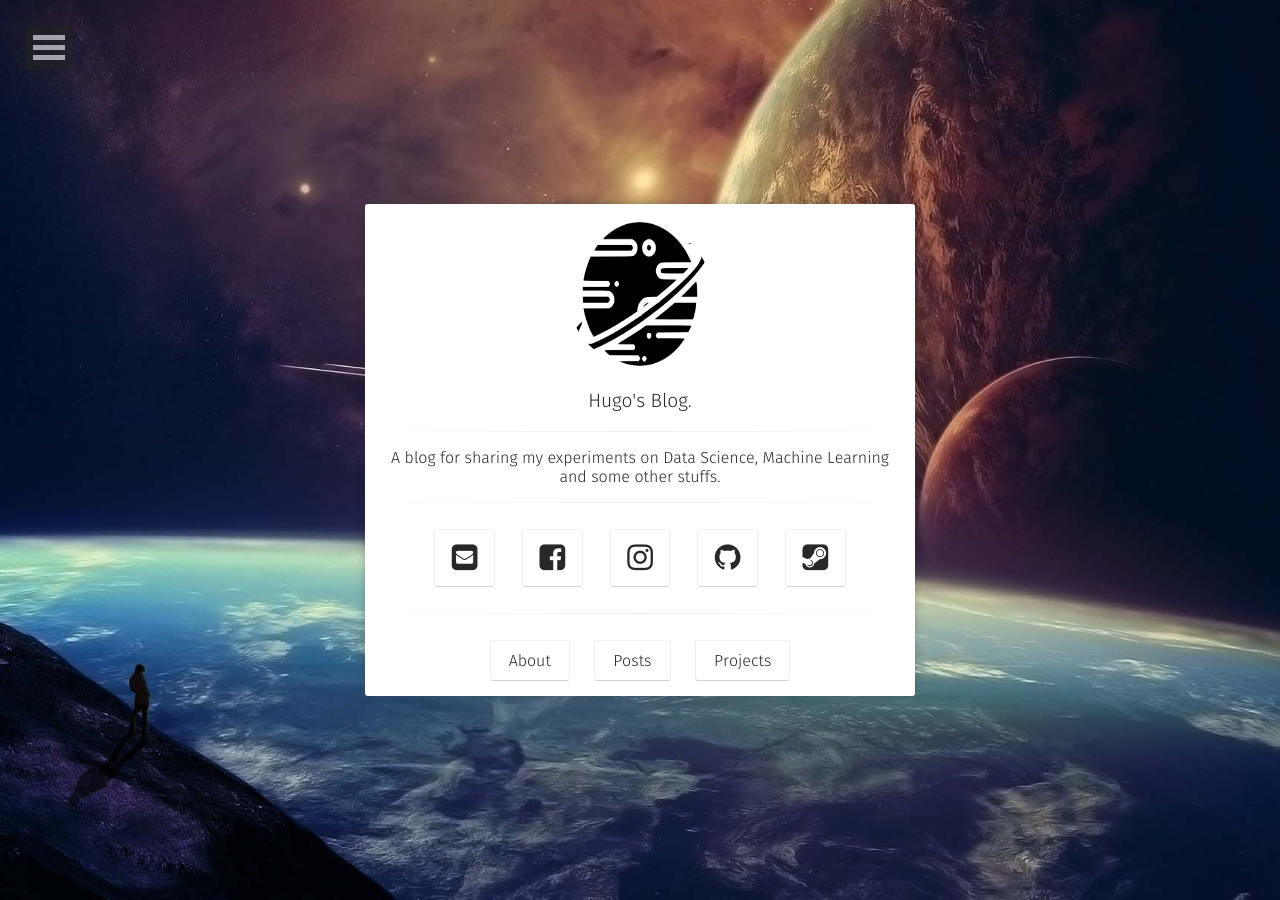
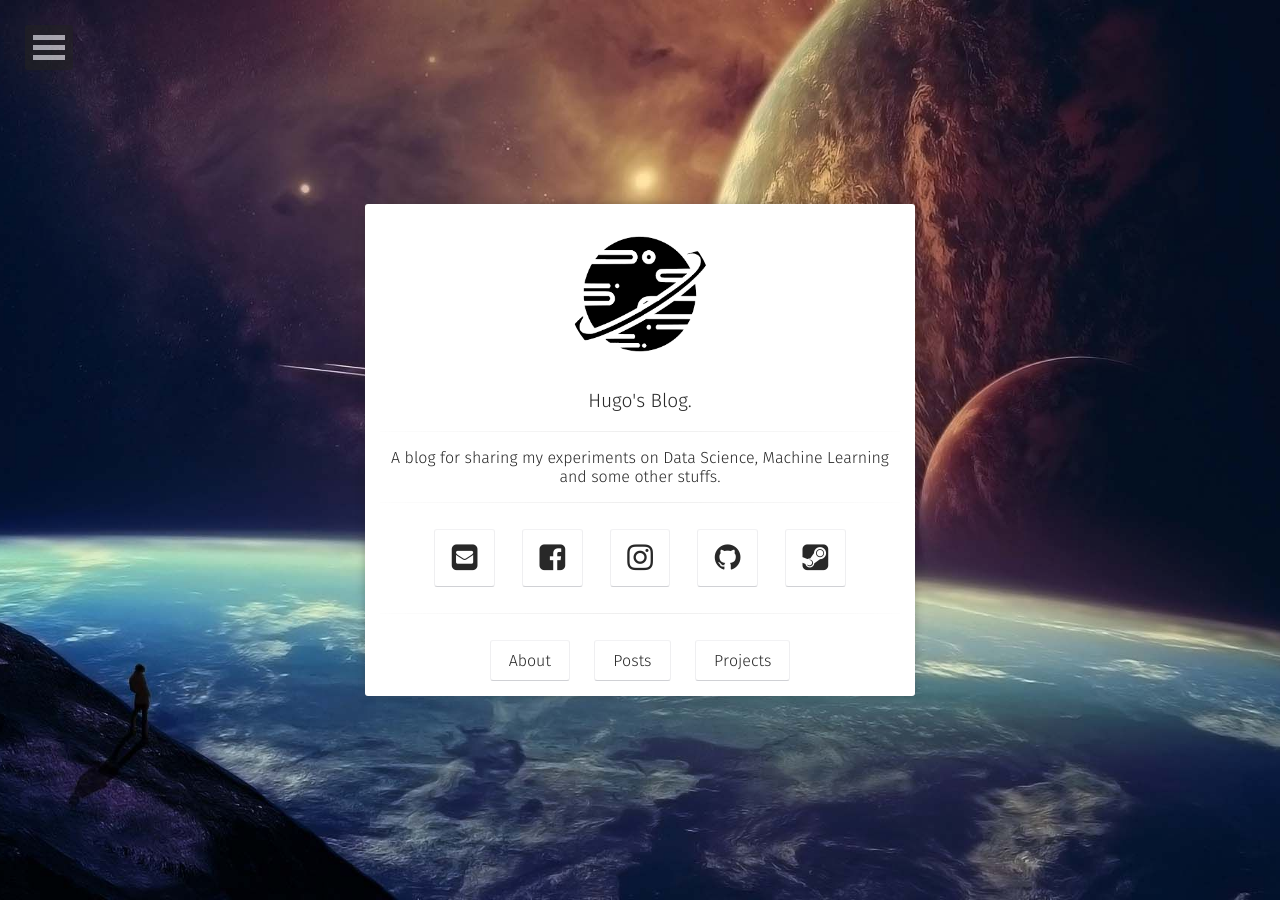
Before and after one commit to hgpadovani/hgpadovani.github.io, a Jekyll site: the page built from index.html, in a window 1280 px wide. Built offline with Jekyll 4.4.1, drawn with Linux system fonts in a browser that asks for light colours; some web fonts are replaced.

Commit message:
fixing logo

```diff
--- a/_config.yml
+++ b/_config.yml
@@ -4,7 +4,7 @@ bio:                'A blog for sharing my experiments on Data Science, Machine
 description:        "This is my blog."
 reading_time:       true
 words_per_minute:   200
-logo:               'assets/img/saturn.png'
+logo:               'assets/img/saturn2.png'
 background:         'assets/img/background.jpg'
 tiled_bg:           false   # Set this true if you want to tile your background image, otherwise it will be covered
 locale:             en_US
```
